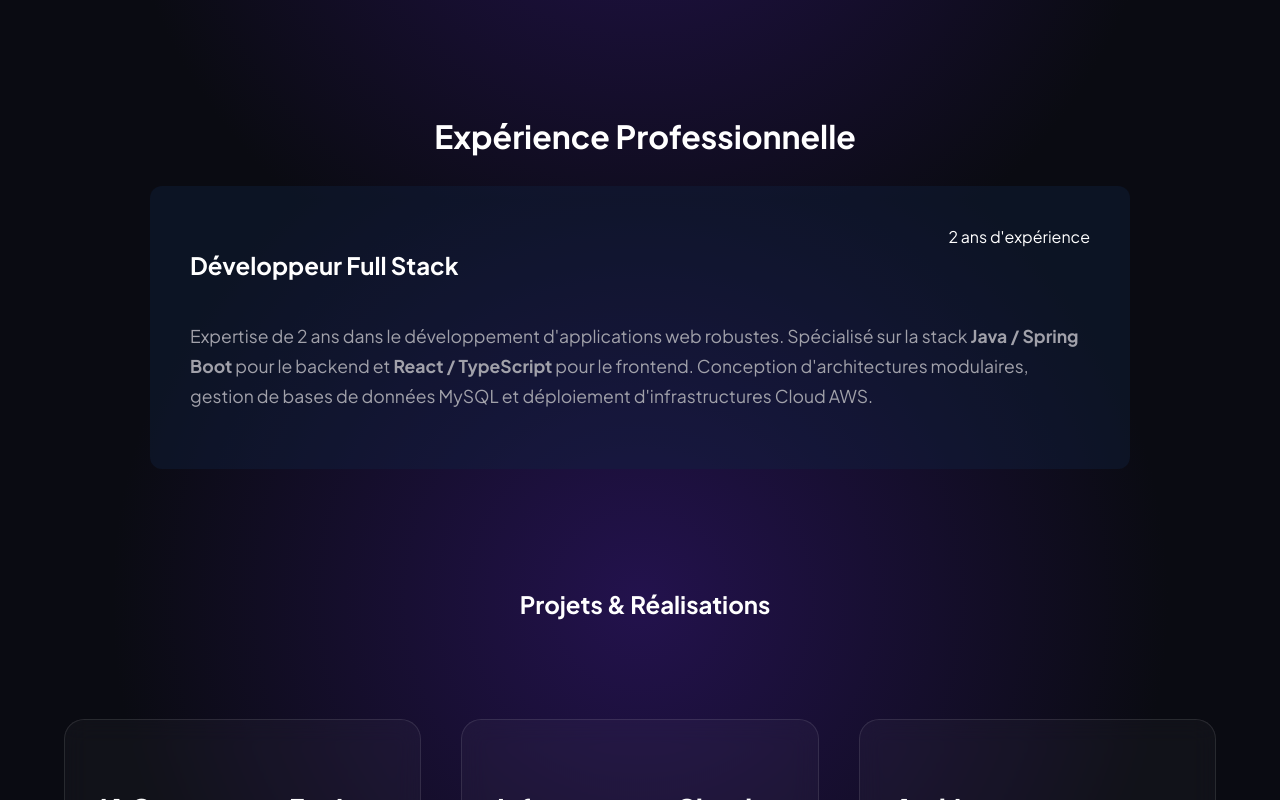
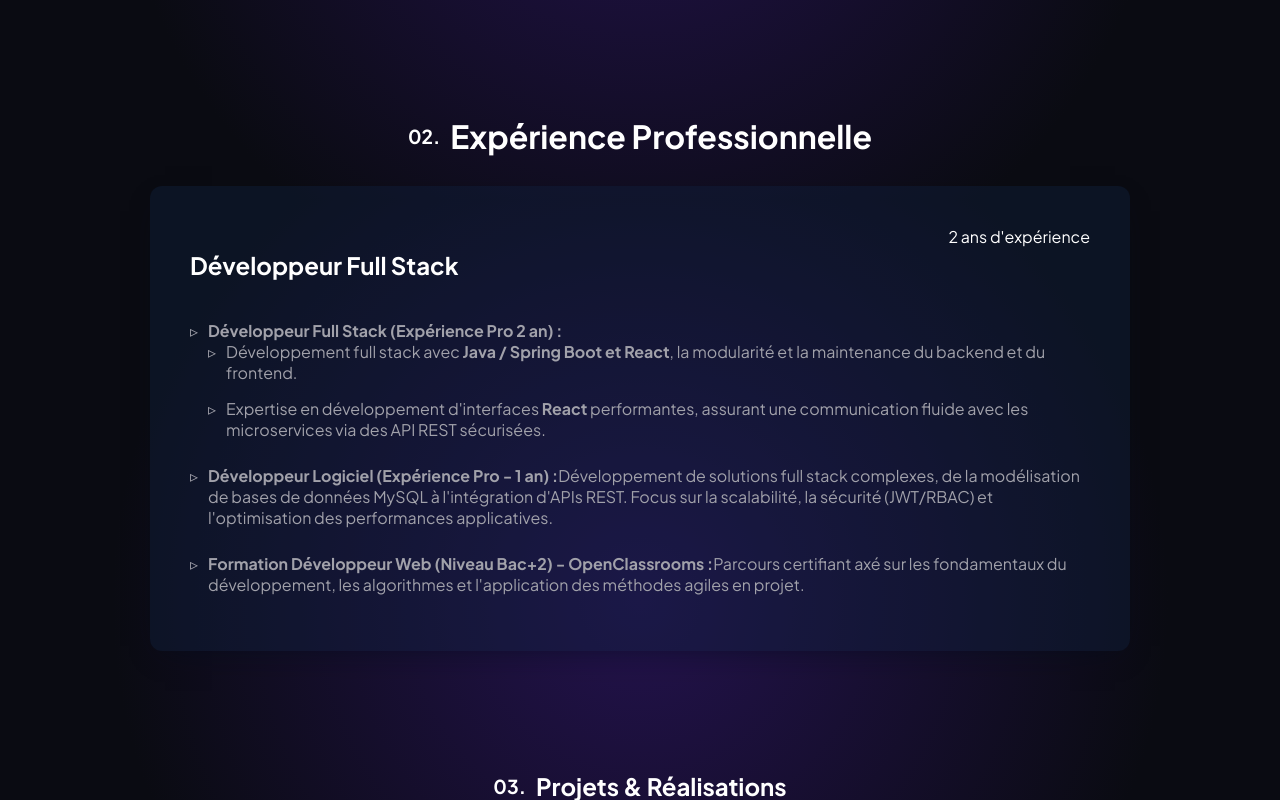
Before and after one commit to mehdi0933/NewPortfolio, a React app: page / in a window 1280 px wide. Shown: the part 2200-3000 px from the top of the page. Built offline with nearby package versions, Linux system fonts and the light colour scheme; the HTML template or start-up script is replaced by a standard one.

Commit message:
Update Projects.tsx

```diff
--- a/src/sections/Projects.tsx
+++ b/src/sections/Projects.tsx
@@ -43,7 +43,7 @@ const Projects = () => {
             style={{ textAlign: 'center', marginBottom: '120px' }}
         >
           <h2 style={{ fontSize: '2rem', marginBottom: '30px', display: 'flex', justifyContent: 'center', alignItems: 'center' }}>
-            <span style={{ color: 'var(--accent)', fontFamily: 'var(--font-mono)', fontSize: '1.2rem', marginRight: '10px' }}></span>
+            <span style={{ color: 'var(--accent)', fontFamily: 'var(--font-mono)', fontSize: '1.2rem', marginRight: '10px' }}>02.</span>
             Expérience Professionnelle
           </h2>
           <div style={{
@@ -53,15 +53,51 @@ const Projects = () => {
             borderLeft: '4px solid var(--accent)',
             maxWidth: '900px',
             margin: '0 auto',
-            textAlign: 'left'
+            textAlign: 'left',
+            boxShadow: '0 10px 30px -15px rgba(2, 12, 27, 0.7)'
           }}>
             <div style={{ display: 'flex', justifyContent: 'space-between', flexWrap: 'wrap', marginBottom: '15px' }}>
               <h3 style={{ color: 'var(--text-bright)', fontSize: '1.5rem' }}>Développeur Full Stack</h3>
               <span style={{ color: 'var(--accent)', fontFamily: 'var(--font-mono)' }}>2 ans d'expérience</span>
             </div>
-            <p style={{ color: 'var(--text-dim)', fontSize: '1.1rem', lineHeight: '1.7' }}>
-              Expertise de 2 ans dans le développement d'applications web robustes. Spécialisé sur la stack <strong>Java / Spring Boot</strong> pour le backend et <strong>React / TypeScript</strong> pour le frontend. Conception d'architectures modulaires, gestion de bases de données MySQL et déploiement d'infrastructures Cloud AWS.
-            </p>
+
+            <ul style={{ listStyle: 'none', padding: 0, color: 'var(--text-dim)' }}>
+              <li style={{ marginBottom: '25px', display: 'flex', alignItems: 'baseline' }}>
+                <span style={{ color: 'var(--accent)', marginRight: '10px' }}>▹</span>
+                <span>
+                  <strong>Développeur Full Stack (Expérience Pro 2 an) :</strong>
+                  <ul style={{ listStyle: 'none', padding: 0, color: 'var(--text-dim)' }}>
+  <li style={{ marginBottom: '15px', display: 'flex', alignItems: 'baseline' }}>
+    <span style={{ color: 'var(--accent)', marginRight: '10px' }}>▹</span>
+    <span>
+      Développement full stack <strong></strong> avec <strong>Java / Spring Boot et React</strong>,  la modularité et la maintenance du backend et du frontend.
+    </span>
+  </li>
+  <li style={{ display: 'flex', alignItems: 'baseline' }}>
+    <span style={{ color: 'var(--accent)', marginRight: '10px' }}>▹</span>
+    <span>
+      Expertise en développement d'interfaces <strong>React</strong> performantes, assurant une communication fluide avec les microservices via des API REST sécurisées.
+    </span>
+  </li>
+</ul>
+                </span>
+              </li>
+              <li style={{ marginBottom: '25px', display: 'flex', alignItems: 'baseline' }}>
+                <span style={{ color: 'var(--accent)', marginRight: '10px' }}>▹</span>
+                <span>
+                  <strong>Développeur Logiciel (Expérience Pro - 1 an) :</strong>
+                  Développement de solutions full stack complexes, de la modélisation de bases de données MySQL à l'intégration d'APIs REST.
+                  Focus sur la scalabilité, la sécurité (JWT/RBAC) et l'optimisation des performances applicatives.
+                </span>
+              </li>
+              <li style={{ display: 'flex', alignItems: 'baseline' }}>
+                <span style={{ color: 'var(--accent)', marginRight: '10px' }}>▹</span>
+                <span>
+                  <strong>Formation Développeur Web (Niveau Bac+2) - OpenClassrooms :</strong>
+                  Parcours certifiant axé sur les fondamentaux du développement, les algorithmes et l'application des méthodes agiles en projet.
+                </span>
+              </li>
+            </ul>
           </div>
         </motion.div>
 
@@ -73,7 +109,7 @@ const Projects = () => {
             style={{ textAlign: 'center', marginBottom: '100px' }}
         >
           <h2 className="section-title" style={{ justifyContent: 'center', display: 'flex', alignItems: 'center' }}>
-            <span style={{ color: 'var(--accent)', fontFamily: 'var(--font-mono)', fontSize: '1.2rem', marginRight: '10px' }}></span>
+            <span style={{ color: 'var(--accent)', fontFamily: 'var(--font-mono)', fontSize: '1.2rem', marginRight: '10px' }}>03.</span>
             Projets & Réalisations
           </h2>
         </motion.div>
```
